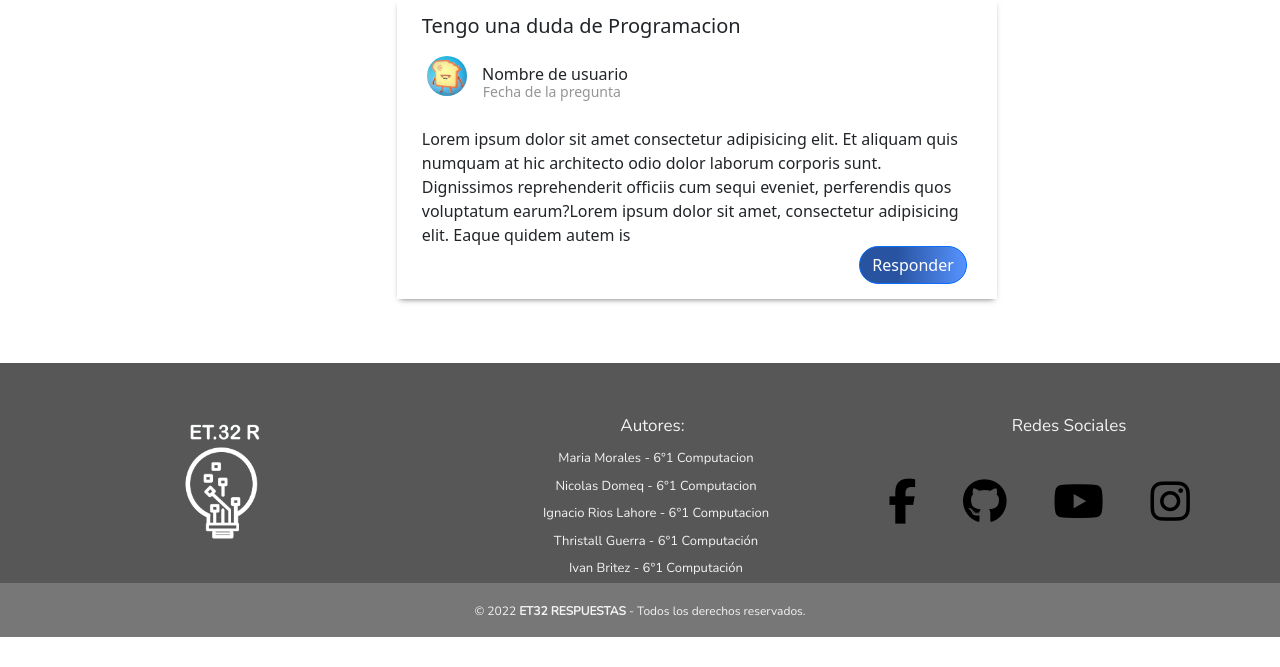
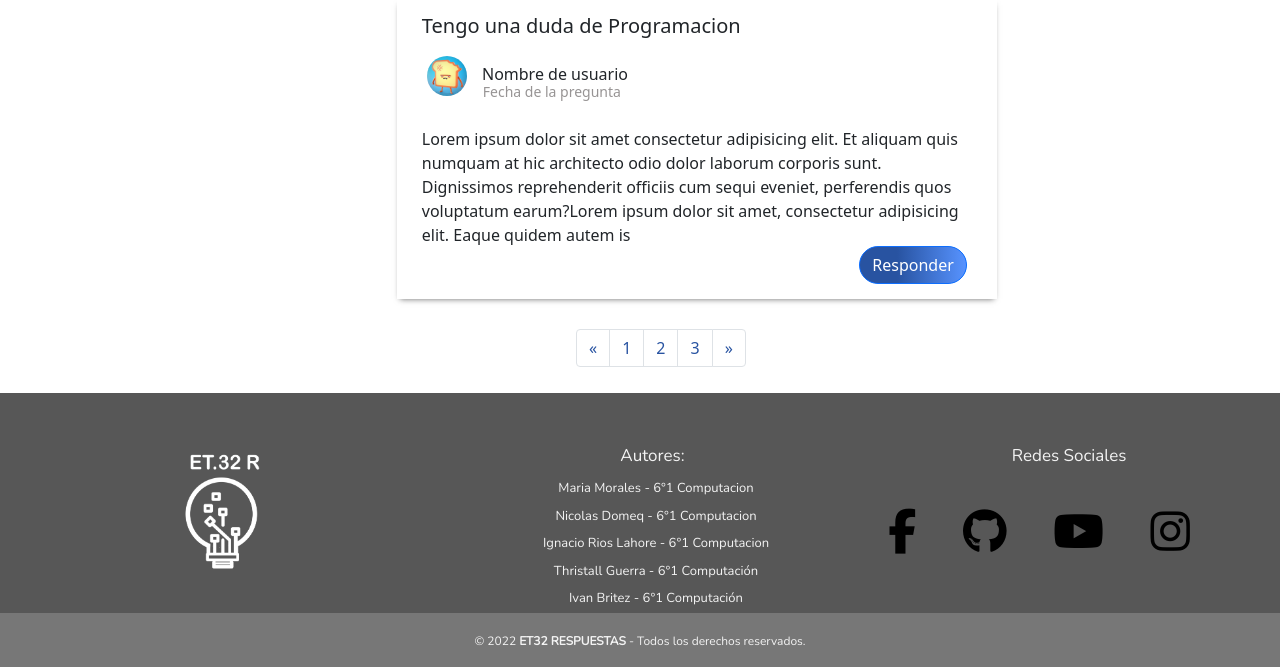
Before and after one commit to Maria3k/proyecto-pp, a PHP site: page /mecanica.php in a window 1280 px wide. Shown: the part 176-843 px from the top of the page. Before the commit the page ends 813 px from the top, so only its background shows below. Run offline with PHP 8.4, Linux system fonts and the light colour scheme; some libraries are stand-ins or nearby versions.

Commit message:
subo paginacion a las especialidades
Actualizo las vistas de especialidades subiendo la paginacion

```diff
--- a/assets/css/especialidades.css
+++ b/assets/css/especialidades.css
@@ -44,3 +44,12 @@ footer li ul li{
 div.col.l6{
     margin-left: 15px;
 }
+
+.pagination{
+    padding-left: 45%;
+    margin-bottom: -3%;
+}
+
+.page-link{
+    color: #2853a1;
+}
--- a/mecanica.php
+++ b/mecanica.php
@@ -138,6 +138,24 @@ if ($_SESSION) {
     </div>
   </div>
 
+  <!--Paginacion-->
+  <ul class="pagination">
+    <li class="page-item">
+      <a class="page-link" href="#" aria-label="Previous">
+        <span aria-hidden="true">&laquo;</span>
+      </a>
+    </li>
+    <li class="page-item"><a class="page-link" href="#">1</a></li>
+    <li class="page-item"><a class="page-link" href="#">2</a></li>
+    <li class="page-item"><a class="page-link" href="#">3</a></li>
+    <li class="page-item">
+      <a class="page-link" href="#" aria-label="Next">
+        <span aria-hidden="true">&raquo;</span>
+      </a>
+    </li>
+  </ul>
+<!--Fin paginacion-->
+
 
   <footer class="foot">
       <div class="grupo-1">
```
Also changed, not shown: automotores.php (+18 -0 lines), computacion.php (+18 -0 lines).
